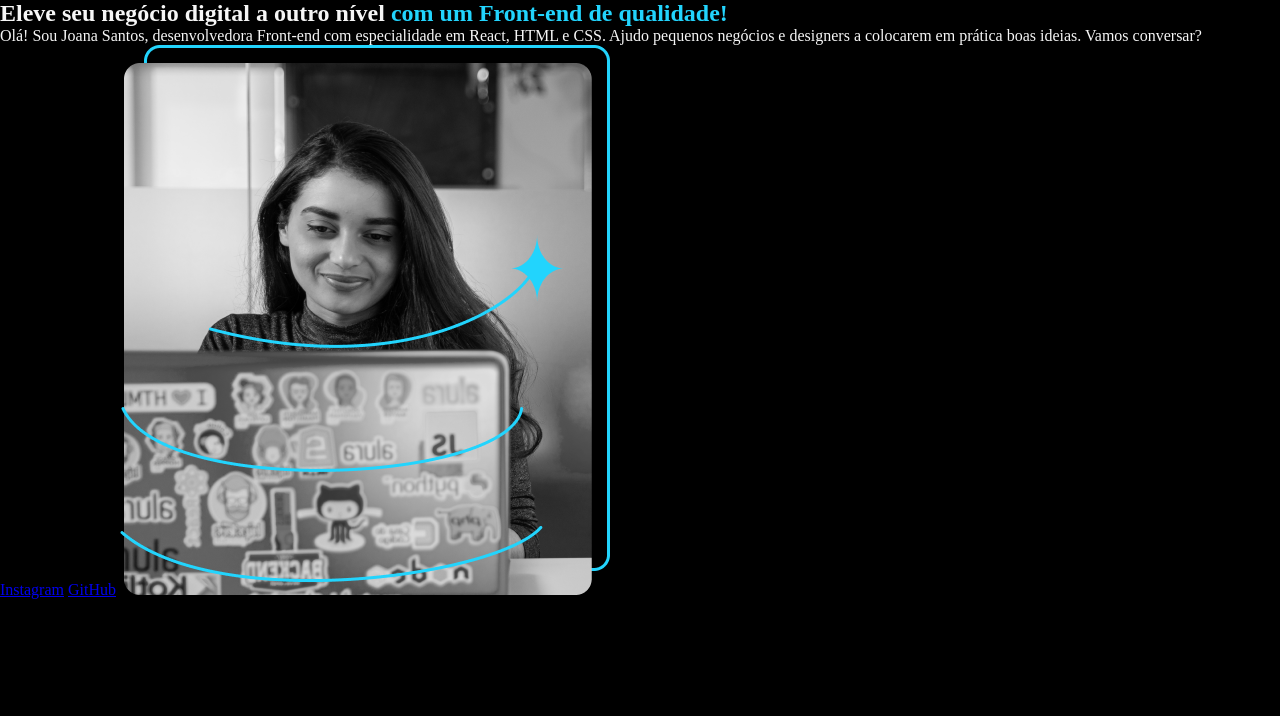
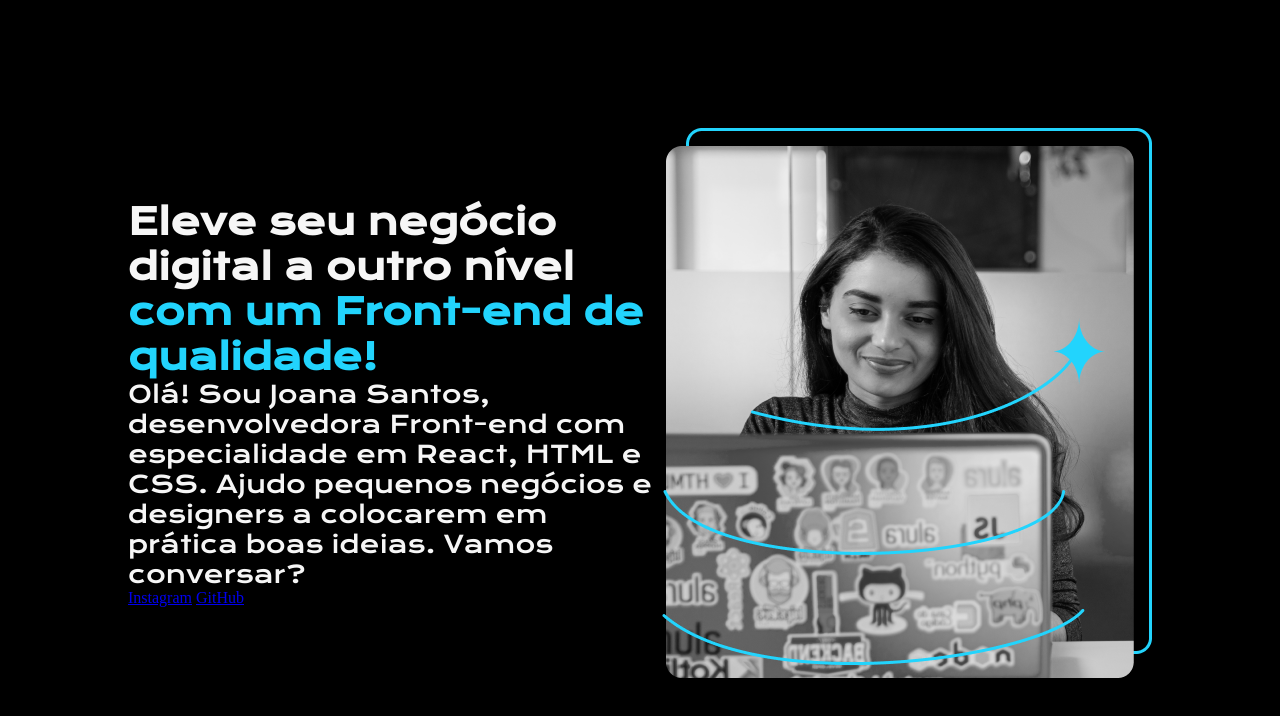
Before and after one commit to BM4ch4d0/HTML-e-CSS, a plain HTML site: page index.html in a window 1280 px wide. Drawn offline with nearby package versions, Linux system fonts and the light colour scheme.

Commit message:
Mudança de fonte

```diff
--- a/index.html
+++ b/index.html
@@ -10,20 +10,18 @@
     <body>
         <header></header>
         <main class="apresentacao">
-            <section>
-            <h1>
-                Eleve seu negócio digital a outro nível
-                <strong class="titulo-destaque">com um Front-end de qualidade!
-                </strong></h1>
-                <p>Olá! Sou Joana Santos, desenvolvedora
+            <section class="apresentacao__conteudo">
+                <h1 class="apresentacao__conteudo__titulo">Eleve seu negócio digital a outro nível <strong class="titulo-destaque">com um Front-end de qualidade!</strong></h1>
+                <p class="apresentacao__conteudo__paragrafo">Olá! Sou Joana Santos, desenvolvedora
                 Front-end com especialidade em React, HTML e
                 CSS. Ajudo pequenos negócios e designers a
                 colocarem em prática boas ideias. Vamos
                 conversar?</p>
                 <a href="https://instagram.com/rafaballerini">Instagram</a>
                 <a href="https://github.com/guilhermeonrails">GitHub</a>
-                <img src="imagem.png" alt="Foto da Joana Santos programando">
             </section>
+            <img src="imagem.png" alt="Foto da Joana Santos programando">
+
         </main>
         <footer></footer>
     </body>
--- a/style.css
+++ b/style.css
@@ -1,3 +1,5 @@
+@import url('https://fonts.googleapis.com/css2?family=Krona+One&family=Montserrat:ital,wght@0,100..900;1,100..900&display=swap');
+
 * {
     margin: 0;
     padding: 0;
@@ -15,8 +17,22 @@ body{
 }
 
 .apresentacao{
-    margin: 0;
+    margin: 10%;
     display: flex;
-    align-items: center;
+    align-items: center ;
     justify-content: space-between
 }
+
+.apresentacao__conteudo{
+    width: 615px;
+}
+
+.apresentacao__conteudo__titulo{
+    font-size: 36px;
+    font-family: "Krona One", sans-serif;
+}
+
+.apresentacao__conteudo__paragrafo{
+    font-size: 24px;
+    font-family: "Krona One", sans-serif;
+}
```
